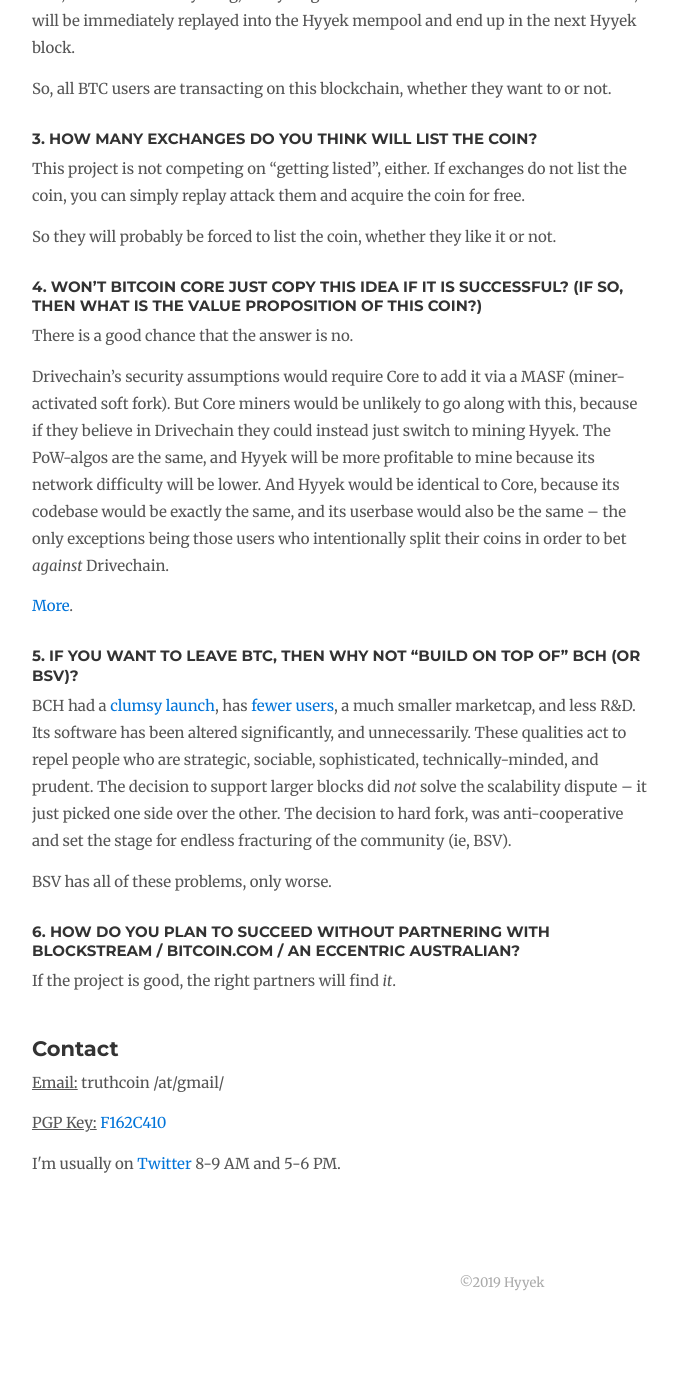
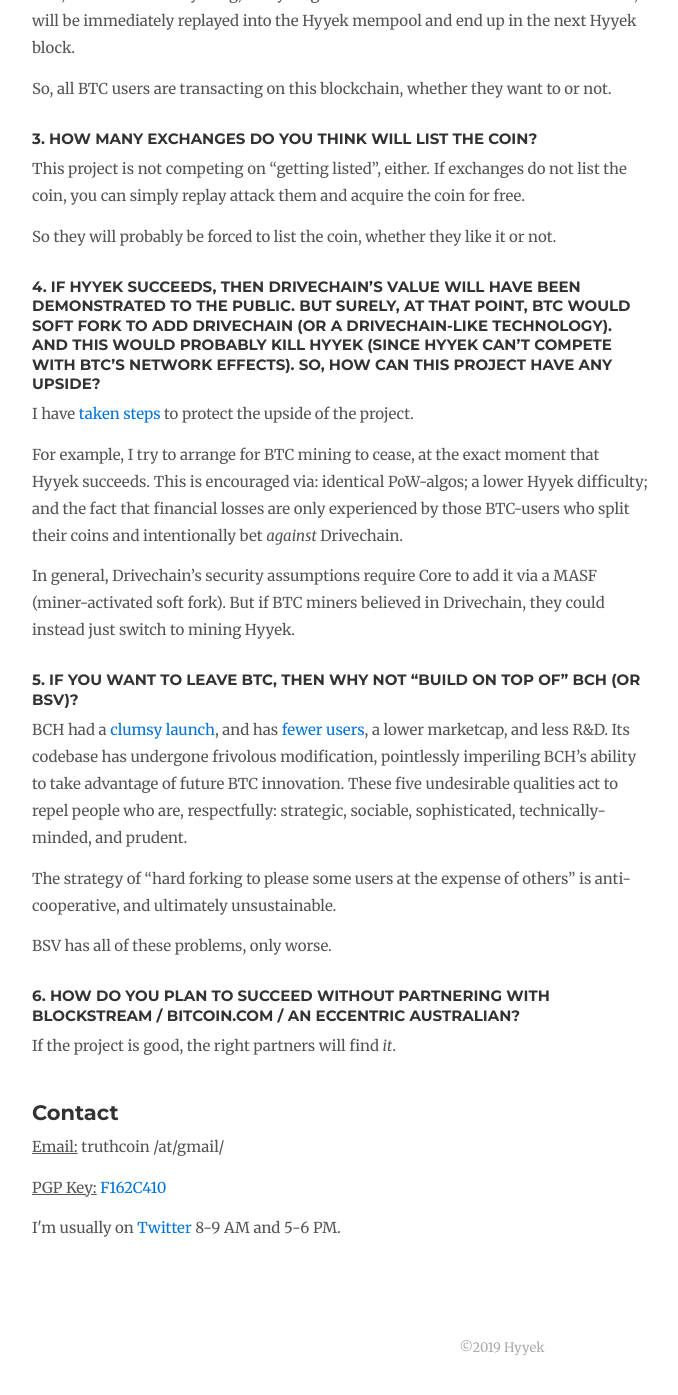
Before and after one commit to psztorc/hyyek-com, a Jekyll site: the page built from index.md, in a window 1280 px wide and 1400 px high, scrolled down 915 px. Shown: the top 1395 px of the window, without its empty margins (138-816 px from the left). Built offline with Jekyll 4.4.1, drawn with Linux system fonts in a browser that asks for light colours; nearby versions of some CDN libraries; comment, search, counter and statistics services are not loaded; before the commit the page ends 2250 px from its top, so only the background shows below that.

Commit message:
Update index.md

```diff
--- a/index.md
+++ b/index.md
@@ -37,17 +37,20 @@ This project is not competing on "getting listed", either. If exchanges do not l
 
 So they will probably be forced to list the coin, whether they like it or not.
 
-### 4. Won't Bitcoin Core just copy this idea if it is successful? (If so, then what is the value proposition of this coin?)
+### 4. If Hyyek succeeds, then Drivechain's value will have been demonstrated to the public. But surely, at that point, BTC would soft fork to add Drivechain (or a Drivechain-like technology). And this would probably kill Hyyek (since Hyyek can't compete with BTC's network effects). So, how can this project have any upside?
 
-There is a good chance that the answer is no.
+I have [taken steps](http://www.truthcoin.info/blog/imex/) to protect the upside of the project.
 
-Drivechain's security assumptions would require Core to add it via a MASF (miner-activated soft fork). But Core miners would be unlikely to go along with this, because if they believe in Drivechain they could instead just switch to mining Hyyek. The PoW-algos are the same, and Hyyek will be more profitable to mine because its network difficulty will be lower. And Hyyek would be identical to Core, because its codebase would be exactly the same, and its userbase would also be the same -- the only exceptions being those users who intentionally split their coins in order to bet *against* Drivechain.
+For example, I try to arrange for BTC mining to cease, at the exact moment that Hyyek succeeds. This is encouraged via: identical PoW-algos; a lower Hyyek difficulty; and the fact that financial losses are only experienced by those BTC-users who split their coins and intentionally bet *against* Drivechain.
 
-[More](http://www.truthcoin.info/blog/imex/).
+In general, Drivechain's security assumptions require Core to add it via a MASF (miner-activated soft fork). But if BTC miners believed in Drivechain, they could instead just switch to mining Hyyek.
+
 
 ### 5. If you want to leave BTC, then why not "build on top of" BCH (or BSV)?
 
-BCH had a [clumsy launch](http://www.truthcoin.info/blog/garp/#ii-bitcoin-cash), has [fewer users](https://bitinfocharts.com/comparison/transactions-btc-bch.html#1y), a much smaller marketcap, and less R&D. Its software has been altered significantly, and unnecessarily. These qualities act to repel people who are strategic, sociable, sophisticated, technically-minded, and prudent. The decision to support larger blocks did *not* solve the scalability dispute -- it just picked one side over the other. The decision to hard fork, was anti-cooperative and set the stage for endless fracturing of the community (ie, BSV).
+BCH had a [clumsy launch](http://www.truthcoin.info/blog/garp/#ii-bitcoin-cash), and has [fewer users](https://bitinfocharts.com/comparison/transactions-btc-bch.html#1y), a lower marketcap, and less R&D. Its codebase has undergone frivolous modification, pointlessly imperiling BCH's ability to take advantage of future BTC innovation. These five undesirable qualities act to repel people who are, respectfully: strategic, sociable, sophisticated, technically-minded, and prudent.
+
+The strategy of "hard forking to please some users at the expense of others" is anti-cooperative, and ultimately unsustainable.
 
 BSV has all of these problems, only worse.
 
```
